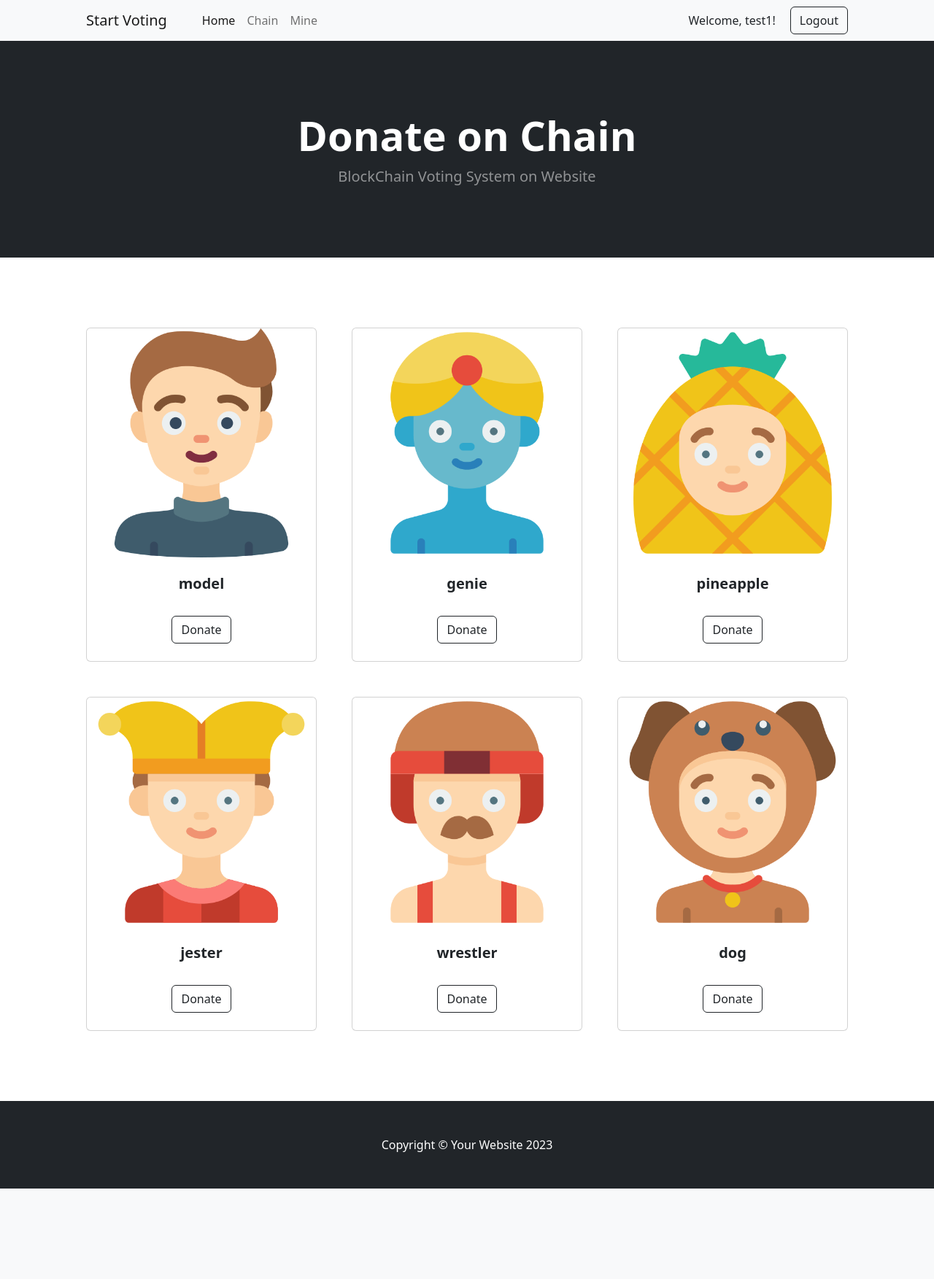
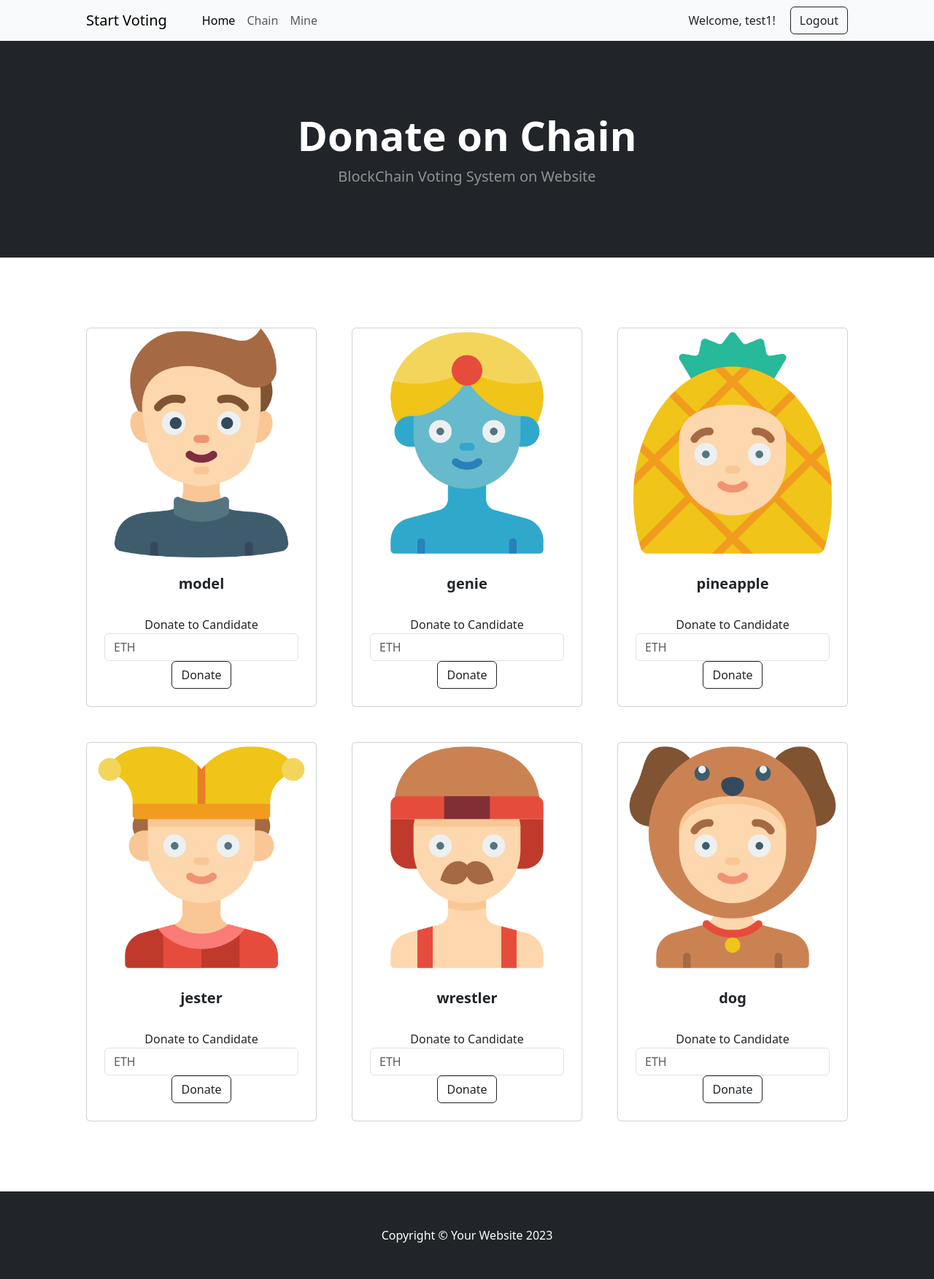
Before and after one commit to JudeTe/bc-1112, a Flask app: page /donate/ in a window 1280 px wide. Shown: the whole page at 73% size. Before the commit the page ends 1629 px from the top, so only its background shows below. Run offline with Flask 3, Linux system fonts and the light colour scheme; the visitor is signed in with stand-in values (Sample User, id 1); some libraries are stand-ins or nearby versions.

Commit message:
增加Donate功能

```diff
--- a/app/__init__.py
+++ b/app/__init__.py
@@ -2,16 +2,18 @@ import json
 from flask import Flask, render_template, request, redirect, session, url_for, jsonify
 from app.route import hello_world, index
 from backend import Blockchain
+from app.donate import transaction
 
 
 class User():
     id_counter = 0
     all_users = []
-    def __init__(self, username, password, is_admin=False):
+    def __init__(self, username, password, is_admin=False, ganache_address=None, pk=None):
         self.id = User.id_counter
         self.is_admin = is_admin
         self.is_voted = False
-        self.ganache_address = None
+        self.ganache_address = ganache_address
+        self.pk = pk
         self.username = username
         self.password = password
         User.all_users.append(self)
@@ -35,7 +37,11 @@ def create_app():
     app.add_url_rule('/', '/', hello_world)
     # app.add_url_rule('/index', 'index', index)
 
-    user = User(username='abc', password='123', is_admin=True)
+    user = User(username='abc',
+                password='123',
+                is_admin=True,
+                ganache_address='0xd470B7e3ce7274A4D8A8c0A5FaEc9d323461e3B5',
+                pk='0xe9af0d4622ea2163e773291301fa030c9d58f1334b858c8afe24320a99d823ae')
     user = User(username='test1', password='123')
     user = User(username='test2', password='123')
 
@@ -92,7 +98,6 @@ def create_app():
     @app.route('/donate/', methods=['GET'])
     def donate_page():
         user = redirect_login()
-        print("Here")
         return render_template('donate.html', user=user, logged_in=True)
 
     @app.route('/logout')
@@ -263,4 +268,15 @@ def create_app():
         user.is_voted = True
         return redirect(url_for("put_vote", name=user.username))
 
+    @app.route('/donate_in_html/<address>', methods=['POST'])
+    def donate_in_html(address):
+        user_id = session['user_id']
+        user = next((u for u in User.all_users if u.id == user_id), None)
+        print(address)
+        transaction(user, address, request.form['money'])
+        # print(user)
+        # print(request.form)
+        # print(address)
+        return redirect(url_for('donate'))
+
     return app
--- a/templates/donate.html
+++ b/templates/donate.html
@@ -12,6 +12,7 @@
         <link href="https://cdn.jsdelivr.net/npm/bootstrap-icons@1.5.0/font/bootstrap-icons.css" rel="stylesheet" />
         <!-- Core theme CSS (includes Bootstrap)-->
         <link href="{{ url_for('static', filename='css/styles.css') }}" rel="stylesheet" />
+        <link href="https://cdn.jsdelivr.net/npm/bootstrap@5.3.0/dist/css/bootstrap.min.css" rel="stylesheet" integrity="sha384-9ndCyUaIbzAi2FUVXJi0CjmCapSmO7SnpJef0486qhLnuZ2cdeRhO02iuK6FUUVM" crossorigin="anonymous">
     </head>
     <body>
         <!-- Navigation-->
@@ -88,8 +89,18 @@
                             </div>
                             <!-- Product actions-->
                             <div class="card-footer p-4 pt-0 border-top-0 bg-transparent">
-
-                                <div class="text-center"><a class="btn btn-outline-dark mt-auto" href="#">Donate</a></div>
+                                <div class="text-center">
+                                    <!-- <a class="btn btn-outline-dark mt-auto" href="#">Vote</a> -->
+                                    <form action="{{ url_for('donate_in_html', address='0x0F856c9A6F6F6bab07299F6E25Adc5B8E20C7EAD')}}" method="post">
+                                        <div col mb-5>
+                                            <label for="money">Donate to Candidate</label>
+                                            <input class="form-control" type="number" id="money" name="money" min="0" placeholder="ETH"/>
+                                        </div>
+                                        <div col mb-5>
+                                            <button class="btn btn-outline-dark mt-auto" type="submit" >Donate</button>
+                                        </div>
+                                    </form>
+                                </div>
                             </div>
                         </div>
                     </div>
@@ -117,7 +128,15 @@
                             <div class="card-footer p-4 pt-0 border-top-0 bg-transparent">
                                 <div class="text-center">
                                     <!-- <a class="btn btn-outline-dark mt-auto" href="#">Vote</a> -->
-                                        <button class="btn btn-outline-dark mt-auto" type="submit">Donate</button>
+                                    <form action="{{ url_for('donate_in_html', address='0x0F856c9A6F6F6bab07299F6E25Adc5B8E20C7EAD')}}" method="post">
+                                        <div col mb-5>
+                                            <label for="money">Donate to Candidate</label>
+                                            <input class="form-control" type="number" id="money" name="money" min="0" placeholder="ETH"/>
+                                        </div>
+                                        <div col mb-5>
+                                            <button class="btn btn-outline-dark mt-auto" type="submit" >Donate</button>
+                                        </div>
+                                    </form>
                                 </div>
                             </div>
 
@@ -139,7 +158,18 @@
                             </div>
                             <!-- Product actions-->
                             <div class="card-footer p-4 pt-0 border-top-0 bg-transparent">
-                                <div class="text-center"><a class="btn btn-outline-dark mt-auto" href="#">Donate</a></div>
+                                <div class="text-center">
+                                    <!-- <a class="btn btn-outline-dark mt-auto" href="#">Vote</a> -->
+                                    <form action="{{ url_for('donate_in_html', address='0x0F856c9A6F6F6bab07299F6E25Adc5B8E20C7EAD')}}" method="post">
+                                        <div col mb-5>
+                                            <label for="money">Donate to Candidate</label>
+                                            <input class="form-control" type="number" id="money" name="money" min="0" placeholder="ETH"/>
+                                        </div>
+                                        <div col mb-5>
+                                            <button class="btn btn-outline-dark mt-auto" type="submit" >Donate</button>
+                                        </div>
+                                    </form>
+                                </div>
                             </div>
                         </div>
                     </div>
@@ -157,7 +187,18 @@
                             </div>
                             <!-- Product actions-->
                             <div class="card-footer p-4 pt-0 border-top-0 bg-transparent">
-                                <div class="text-center"><a class="btn btn-outline-dark mt-auto" href="#">Donate</a></div>
+                                <div class="text-center">
+                                    <!-- <a class="btn btn-outline-dark mt-auto" href="#">Vote</a> -->
+                                    <form action="{{ url_for('donate_in_html', address='0x0F856c9A6F6F6bab07299F6E25Adc5B8E20C7EAD')}}" method="post">
+                                        <div col mb-5>
+                                            <label for="money">Donate to Candidate</label>
+                                            <input class="form-control" type="number" id="money" name="money" min="0" placeholder="ETH"/>
+                                        </div>
+                                        <div col mb-5>
+                                            <button class="btn btn-outline-dark mt-auto" type="submit" >Donate</button>
+                                        </div>
+                                    </form>
+                                </div>
                             </div>
                         </div>
                     </div>
@@ -186,7 +227,18 @@
                             </div>
                             <!-- Product actions-->
                             <div class="card-footer p-4 pt-0 border-top-0 bg-transparent">
-                                <div class="text-center"><a class="btn btn-outline-dark mt-auto" href="#">Donate</a></div>
+                                <div class="text-center">
+                                    <!-- <a class="btn btn-outline-dark mt-auto" href="#">Vote</a> -->
+                                    <form action="{{ url_for('donate_in_html', address='0x0F856c9A6F6F6bab07299F6E25Adc5B8E20C7EAD')}}" method="post">
+                                        <div col mb-5>
+                                            <label for="money">Donate to Candidate</label>
+                                            <input class="form-control" type="number" id="money" name="money" min="0" placeholder="ETH"/>
+                                        </div>
+                                        <div col mb-5>
+                                            <button class="btn btn-outline-dark mt-auto" type="submit" >Donate</button>
+                                        </div>
+                                    </form>
+                                </div>
                             </div>
                         </div>
                     </div>
@@ -212,7 +264,18 @@
                             </div>
                             <!-- Product actions-->
                             <div class="card-footer p-4 pt-0 border-top-0 bg-transparent">
-                                <div class="text-center"><a class="btn btn-outline-dark mt-auto" href="#">Donate</a></div>
+                                <div class="text-center">
+                                    <!-- <a class="btn btn-outline-dark mt-auto" href="#">Vote</a> -->
+                                    <form action="{{ url_for('donate_in_html', address='0x0F856c9A6F6F6bab07299F6E25Adc5B8E20C7EAD')}}" method="post">
+                                        <div col mb-5>
+                                            <label for="money">Donate to Candidate</label>
+                                            <input class="form-control" type="number" id="money" name="money" min="0" placeholder="ETH"/>
+                                        </div>
+                                        <div col mb-5>
+                                            <button class="btn btn-outline-dark mt-auto" type="submit" >Donate</button>
+                                        </div>
+                                    </form>
+                                </div>
                             </div>
                         </div>
                     </div>
```
Also changed, not shown: app/donate.py (added, +25 -0 lines).
